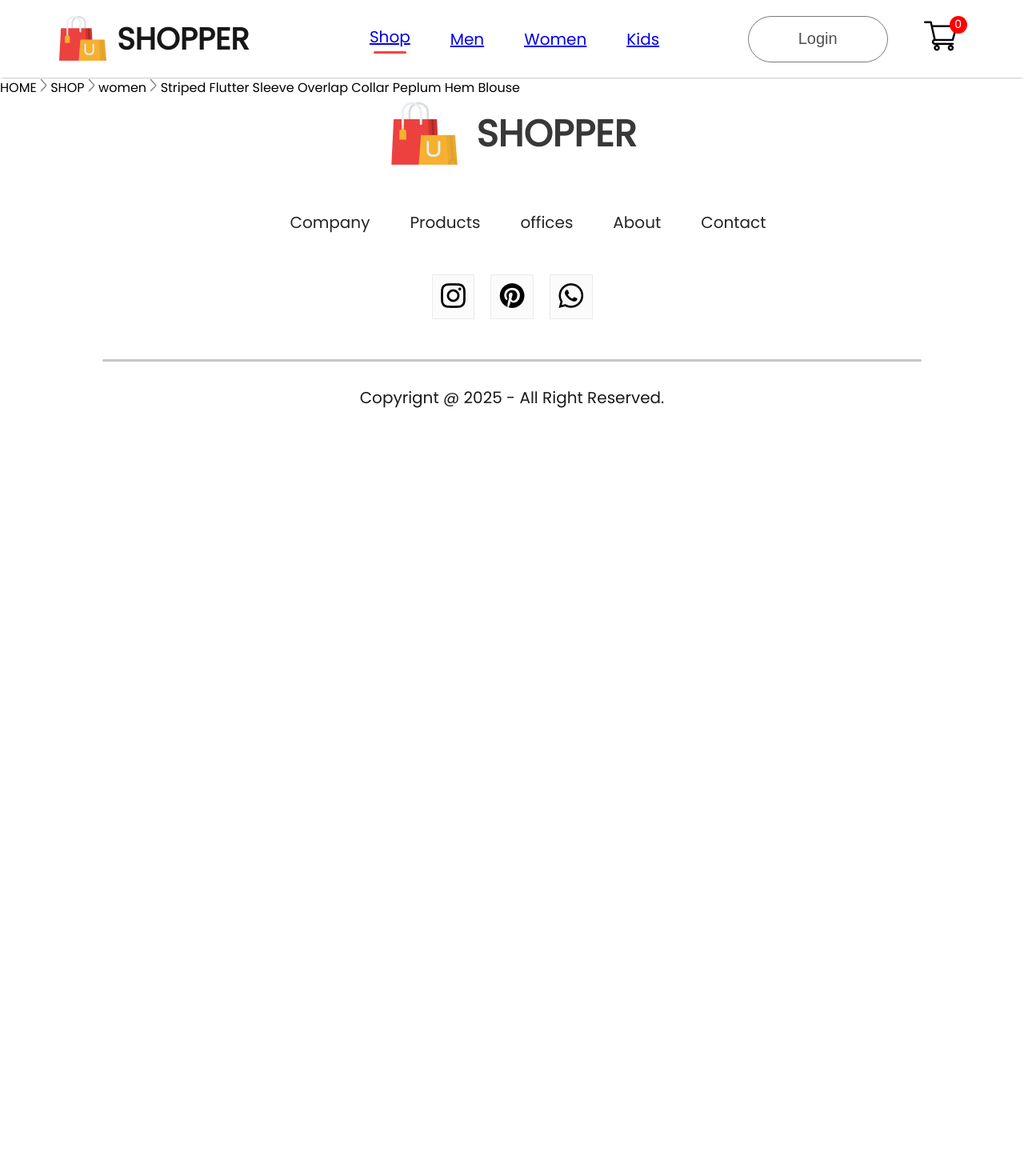
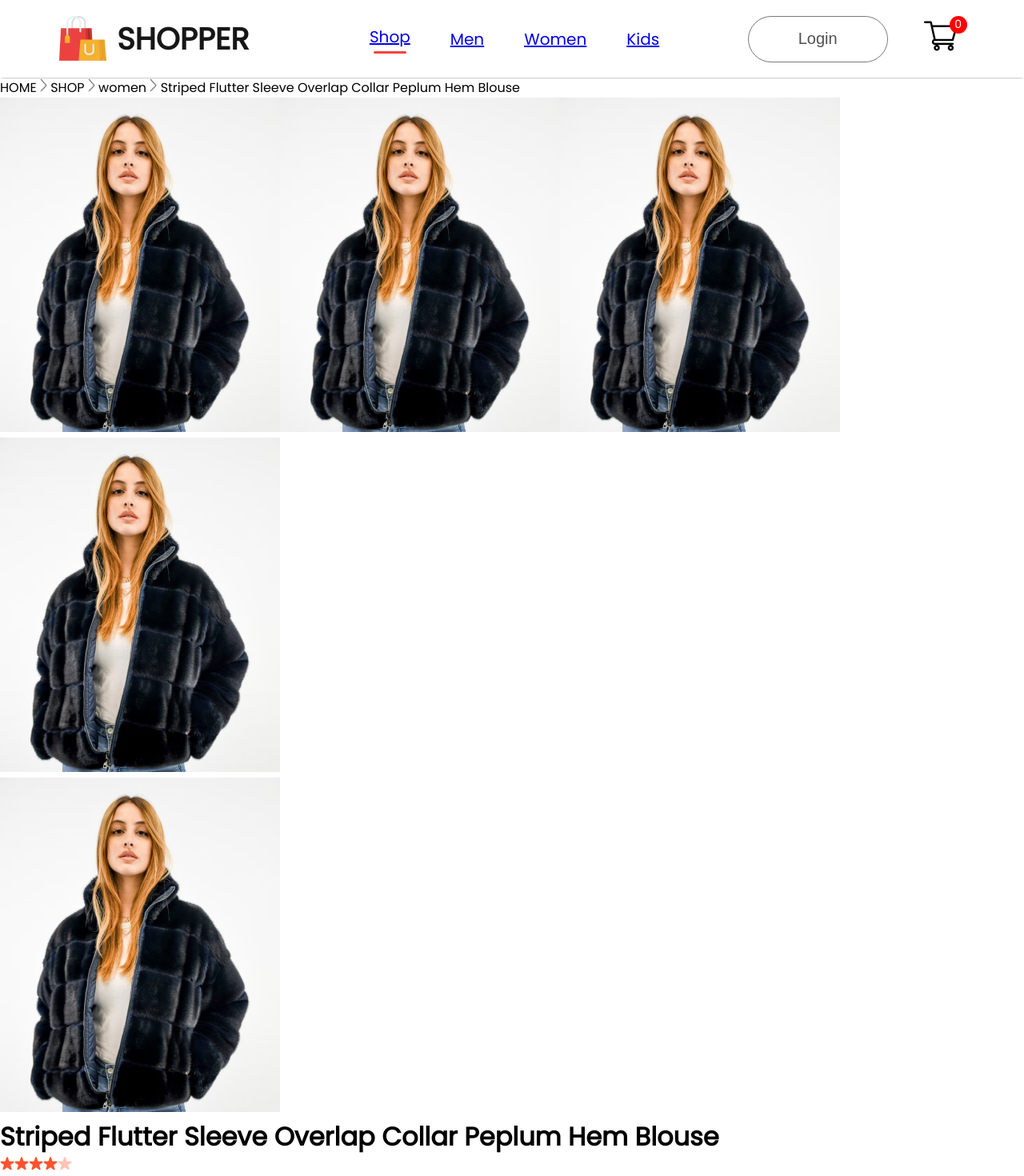
Before and after one commit to Eliasagidew/ecommerce, a React (Create React App) app in the folder frontend/: page /product/1 in a window 1280 px wide. Shown: the top 1470 px of the page at 80% size. Before the commit the page ends 800 px from the top, so only its background shows below. Built offline with nearby package versions, Linux system fonts and the light colour scheme.

Commit message:
add ProductDisplay

```diff
--- /dev/null
+++ b/frontend/src/Components/ProductDisplay/ProductDisplay.jsx
@@ -0,0 +1,34 @@
+import React from "react";
+import "./ProductDisplay.css";
+import star_icon from "../Assets/star_icon.png";
+import star_dull_icon from "../Assets/star_dull_icon.png";
+
+export const ProductDisplay = (props) => {
+  const { product } = props;
+  return (
+    <div className="productdisplay">
+      <div className="productdisplay-left">
+        <div className="productdisplay-img-list">
+          <img src={product.image} alt="" />
+          <img src={product.image} alt="" />
+          <img src={product.image} alt="" />
+          <img src={product.image} alt="" />
+        </div>
+        <div className="productdisplay-img">
+          <img className="productdisplay-main-img" src={product.image} alt="" />
+        </div>
+      </div>
+      <div className="productdisplay-right">
+        <h1>{product.name}</h1>
+        <div className="prodictdiplay-right-star">
+          <img src={star_icon} alt=" " />
+          <img src={star_icon} alt=" " />
+          <img src={star_icon} alt=" " />
+          <img src={star_icon} alt=" " />
+          <img src={star_dull_icon} alt=" " />
+          <p>(122)</p>
+        </div>
+      </div>
+    </div>
+  );
+};
--- a/frontend/src/Pages/Product.jsx
+++ b/frontend/src/Pages/Product.jsx
@@ -2,6 +2,7 @@ import React, { useContext } from 'react'
 import {ShopContext} from '../Context/ShopContext'
 import { useParams } from 'react-router-dom';
 import { Breadcrum } from '../Components/Breadcrums/Breadcrum';
+import { ProductDisplay } from '../Components/ProductDisplay/ProductDisplay';
 
 const Product = () => {
   const {all_product}=useContext(ShopContext);
@@ -10,6 +11,7 @@ const Product = () => {
   return (
     <div>
       <Breadcrum product={product}/>
+      <ProductDisplay product={product}/>
     </div>
   )
 }
```
Also changed, not shown: frontend/src/Components/ProductDisplay/ProductDisplay.css (added).
